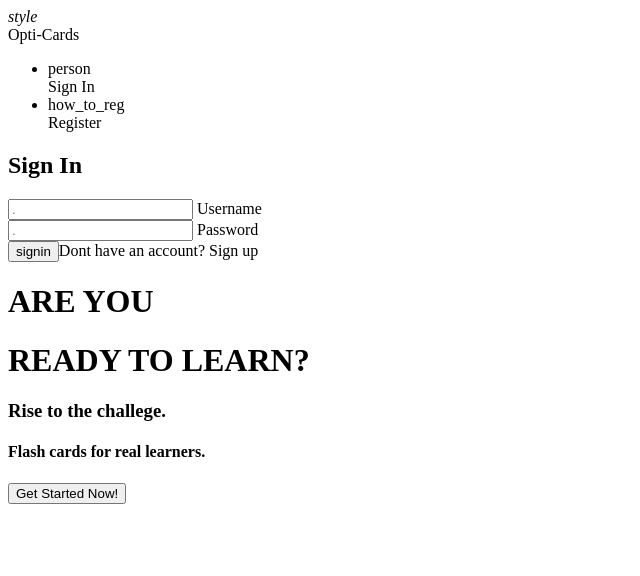
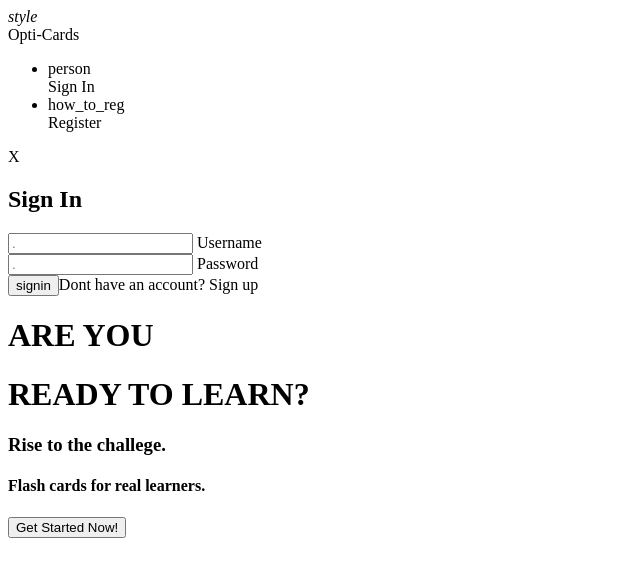
Before and after one commit to code-logic11235/FullStack_FlashCards, a React app: page / in a window 1280 px wide. Both pictures are taken after a click on the button "Get Started Now!". Shown: the top 576 px of the page, without its empty margins (0-640 px from the left). Built offline with nearby package versions, Linux system fonts and the light colour scheme; no server answers; the HTML template or start-up script is replaced by a standard one.

Commit message:
complete form and sessions login/registration

```diff
--- a/react_client/src/components/forms/Forms.jsx
+++ b/react_client/src/components/forms/Forms.jsx
@@ -33,10 +33,12 @@ export default function Forms({isFormOpen, setIsFormOpen, loggedInUser, setLogge
 
            {(isFormOpen) ?
            (signUpForm ?
-           <SignUpForm/> :
+           <SignUpForm
+            setIsFormOpen = {setIsFormOpen}/> :
            <SignInForm
               loggedInUser ={loggedInUser}
-              setLoggedInUser = {setLoggedInUser}/> ):
+              setLoggedInUser = {setLoggedInUser}
+              setIsFormOpen = {setIsFormOpen}/> ):
 
            null}
 
--- a/react_client/src/components/forms/SignInForm.jsx
+++ b/react_client/src/components/forms/SignInForm.jsx
@@ -32,12 +32,18 @@ export default function SignInForm ({isFormOpen, setIsFormOpen, loggedInUser, se
       // console.log( 'signin Success here is data rememebr to delete this: ',res.data);
       // console
       setLoggedInUser(res.data)
+      let form = document.getElementsByClassName('form')[0];
+      form.innerHTML= 'You Have been Logged in!'
+      form.style.textAlign='center';
 
       /// set this so when u sign in
     }).catch((err)=>{
       console.log('Axios Err signin form:',err)
     });
 
+  }
+  function handleclose(){
+    setIsFormOpen(false);
   }
 
 
@@ -47,6 +53,7 @@ export default function SignInForm ({isFormOpen, setIsFormOpen, loggedInUser, se
     <div className='modal-box' >
       <div className='popup-inner'>
         <div className= 'form-wrapper'>
+          <div className= 'close-btn' onClick={handleclose}>X</div>
           <form className = 'form' onSubmit={handleSignIn}>
             {/* <img className='checkmark' src = {'./image/check-mark.png'}></img> */}
 
--- a/react_client/src/components/forms/SignUpForm.jsx
+++ b/react_client/src/components/forms/SignUpForm.jsx
@@ -6,7 +6,7 @@ import ValidateForm from './ValidateForm.jsx';
 // var debounce = require('lodash.debounce');
 import { debounce } from 'lodash';
 
-export default function SignUpForm () {
+export default function SignUpForm ({setIsFormOpen}) {
   const [errors, setErrors] = useState({});
   const [firstClickRef, setFirstClickRef] = useState(false);
   const [values, setValues] = useState({
@@ -23,22 +23,10 @@ export default function SignUpForm () {
       ...values,
       [e.target.name]: e.target.value,
     })
-    // console.log('hello')
+
 
   }
 
-
-  // function checkDuplicateUsers (){
-  //       console.log('valie:    ',values.username)
-  //       Axios.post('http://localhost:3000/checkDuplicateUser', {
-  //         username: values.username
-  //       }).then((res)=>{
-  //         console.log('-----ayeadasdad-----------', res)
-  //       }).catch((err)=>{
-  //         console.log('----shit-----', err)
-  //       })
-
-  // }
 
     useEffect(()=>{
 
@@ -59,6 +47,10 @@ export default function SignUpForm () {
         password: values.password,
 
       }).then((res) => {
+        let form = document.getElementsByClassName('form')[0];
+        form.innerHTML= 'You Have been registered!'
+        form.style.textAlign='center';
+
         console.log('registered! ', res);
         // if(res.data)
       }).catch((err)=>{
@@ -76,10 +68,16 @@ export default function SignUpForm () {
     handleRegister();
   };
 
+  function handleclose(){
+    setIsFormOpen(false);
+  }
+
+
   return (
     <div className='modal-box' >
       <div className='popup-inner'>
         <div className= 'form-wrapper'>
+          <div className= 'close-btn' onClick={handleclose}>X</div>
           <form className = 'form' onSubmit={handleClick}>
             <h2> Register New Account</h2>
 
```
Also changed, not shown: 2 other files (tests, documents, lock files or other folders).
